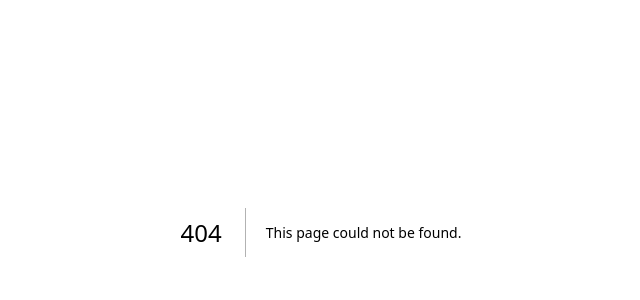
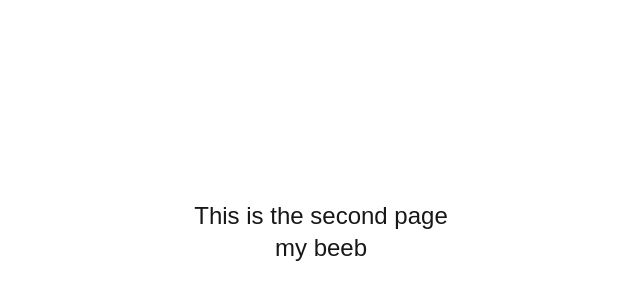
Before and after one commit to zrgrindle42/christmaspresentforfam, a Next.js app: page /second in a window 1280 px wide. Before the commit this address had no page. Shown: the part 168-468 px from the top of the page, without its empty margins (319-959 px from the left). Built offline with nearby package versions, Linux system fonts and the light colour scheme.

Commit message:
got second page workjing 30 minutes logged

```diff
--- /dev/null
+++ b/src/app/second/page.tsx
@@ -0,0 +1,13 @@
+// app/second/page.tsx
+export default function SecondPage() {
+  return (
+    <div className="min-h-screen flex flex-col items-center justify-center text-2xl">
+
+      <p>This is the second page</p>
+        <p>
+          my beeb
+        </p>
+    </div>
+
+  );
+}
--- a/src/app/second/second.tsx
+++ /dev/null
@@ -1,3 +0,0 @@
-export default function SecondPage() {
-  return <h1>Welcome to the Second Page</h1>;
-}
```
